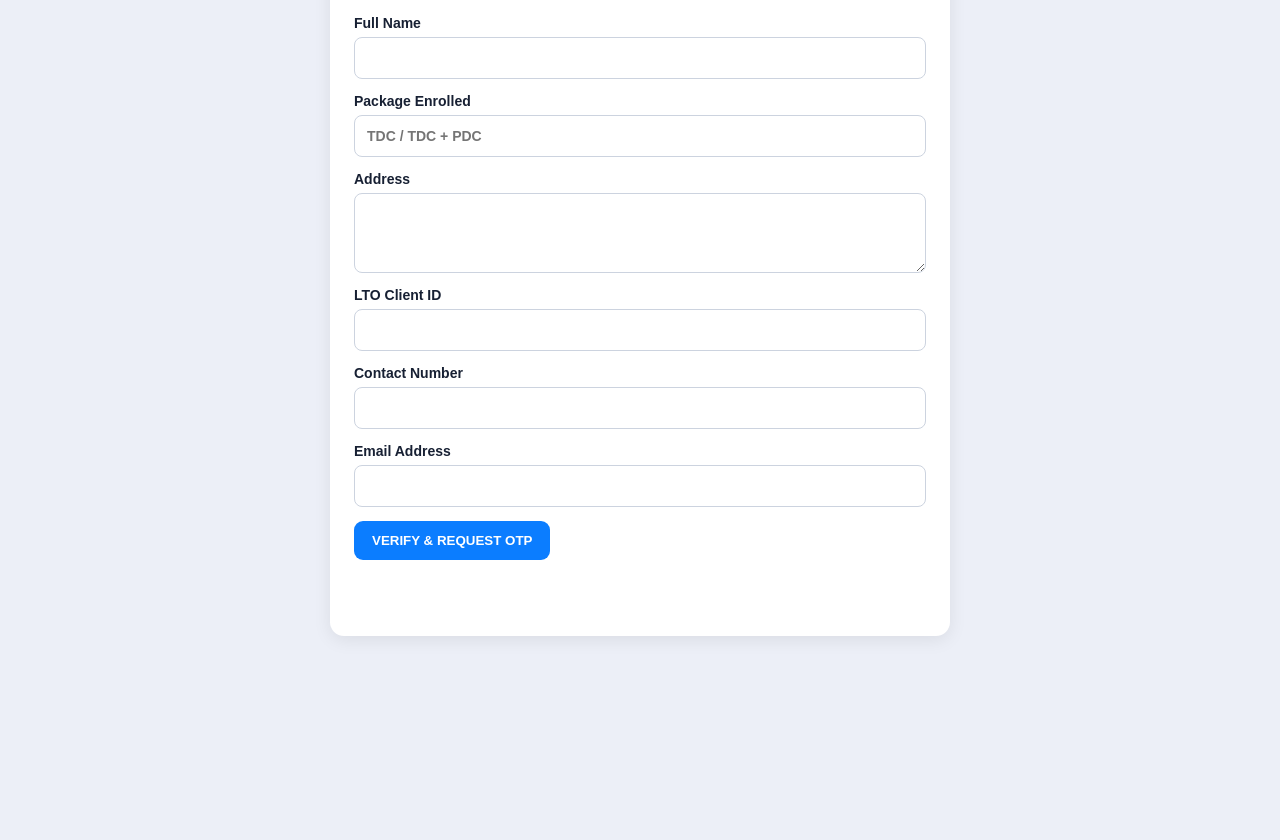
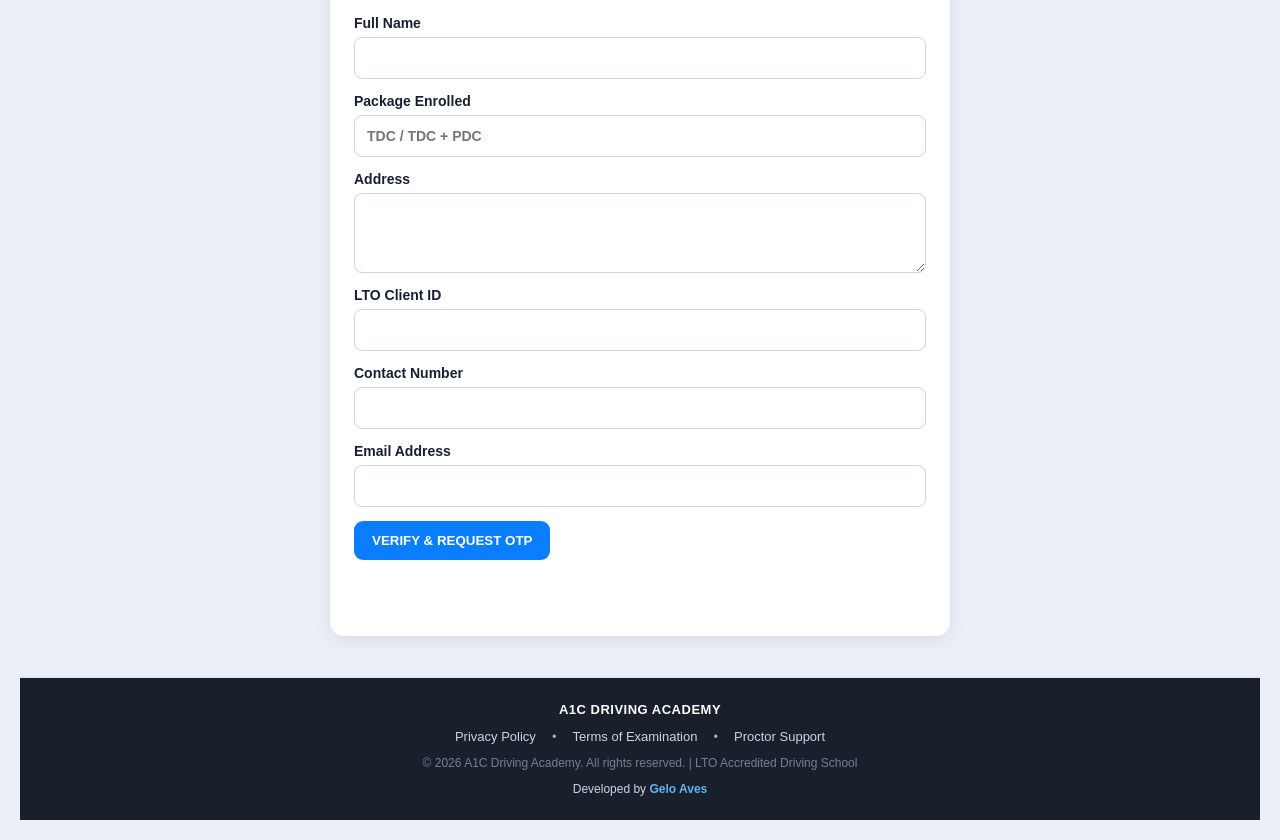
Before and after one commit to gelo-projects/a1c-tdc-exam, a plain HTML site: page index.html in a window 1280 px wide. Shown: the part 179-1019 px from the top of the page. Before the commit the page ends 865 px from the top, so only its background shows below. Drawn offline with Linux system fonts and the light colour scheme.

Commit message:
Implement footer with links and developer credit
Added professional footer with links to privacy policy, terms of examination, and proctor support.

```diff
--- a/index.html
+++ b/index.html
@@ -7,9 +7,81 @@
 <link rel="stylesheet" href="style.css">
 <!-- Load script.js with defer or directly inside head -->
 <script src="script.js" defer></script>
+<style>
+  /* Footer Styling */
+  .site-footer {
+    margin-top: 40px;
+    padding: 24px 16px;
+    background-color: #1a1f2c;
+    color: #a0aec0;
+    font-size: 13px;
+    text-align: center;
+    border-top: 2px solid #e2e8f0;
+  }
+  .site-footer .footer-content {
+    max-width: 1200px;
+    margin: 0 auto;
+    display: flex;
+    flex-direction: column;
+    align-items: center;
+    gap: 12px;
+  }
+  .site-footer .footer-brand {
+    font-weight: 700;
+    color: #ffffff;
+    letter-spacing: 0.5px;
+  }
+  .site-footer .footer-links {
+    display: flex;
+    gap: 16px;
+    flex-wrap: wrap;
+    justify-content: center;
+  }
+  .site-footer .footer-links a {
+    color: #cbd5e0;
+    text-decoration: none;
+    transition: color 0.2s ease;
+  }
+  .site-footer .footer-links a:hover {
+    color: #ffffff;
+    text-decoration: underline;
+  }
+  .site-footer .footer-copy {
+    font-size: 12px;
+    color: #718096;
+  }
+  .site-footer .footer-developer {
+    font-size: 12px;
+    color: #cbd5e0;
+  }
+  .site-footer .footer-developer span {
+    color: #63b3ed;
+    font-weight: 600;
+  }
+</style>
 </head>
 <body>
 <div class="container"><div id="app"></div></div>
+
+<!-- Professional Footer -->
+<footer class="site-footer">
+  <div class="footer-content">
+    <div class="footer-brand">A1C DRIVING ACADEMY</div>
+    <div class="footer-links">
+      <a href="#privacy" onclick="alert('LTO Compliance & Student Data Privacy Policy: All exam responses and personal data are encrypted and transmitted securely for official evaluation.')">Privacy Policy</a>
+      <span>&bull;</span>
+      <a href="#terms" onclick="alert('Terms of Examination: Misrepresentation or improper assistance during the exam may result in disqualification.')">Terms of Examination</a>
+      <span>&bull;</span>
+      <a href="#support" onclick="alert('For technical support or inquiries, please approach your designated room proctor.')">Proctor Support</a>
+    </div>
+    <div class="footer-copy">
+      &copy; <script>document.write(new Date().getFullYear())</script> A1C Driving Academy. All rights reserved. | LTO Accredited Driving School
+    </div>
+    <div class="footer-developer">
+      Developed by <span>Gelo Aves</span>
+    </div>
+  </div>
+</footer>
 
 <script>
 const AUTH_API_URL = "https://script.google.com/macros/s/AKfycbyoMQPvuxffrZMhTZ4Az4BOPojFRb_A9yBqnbUs_xZh2sl8XAbksObCDlsd-RbeM9qx/exec";
```
